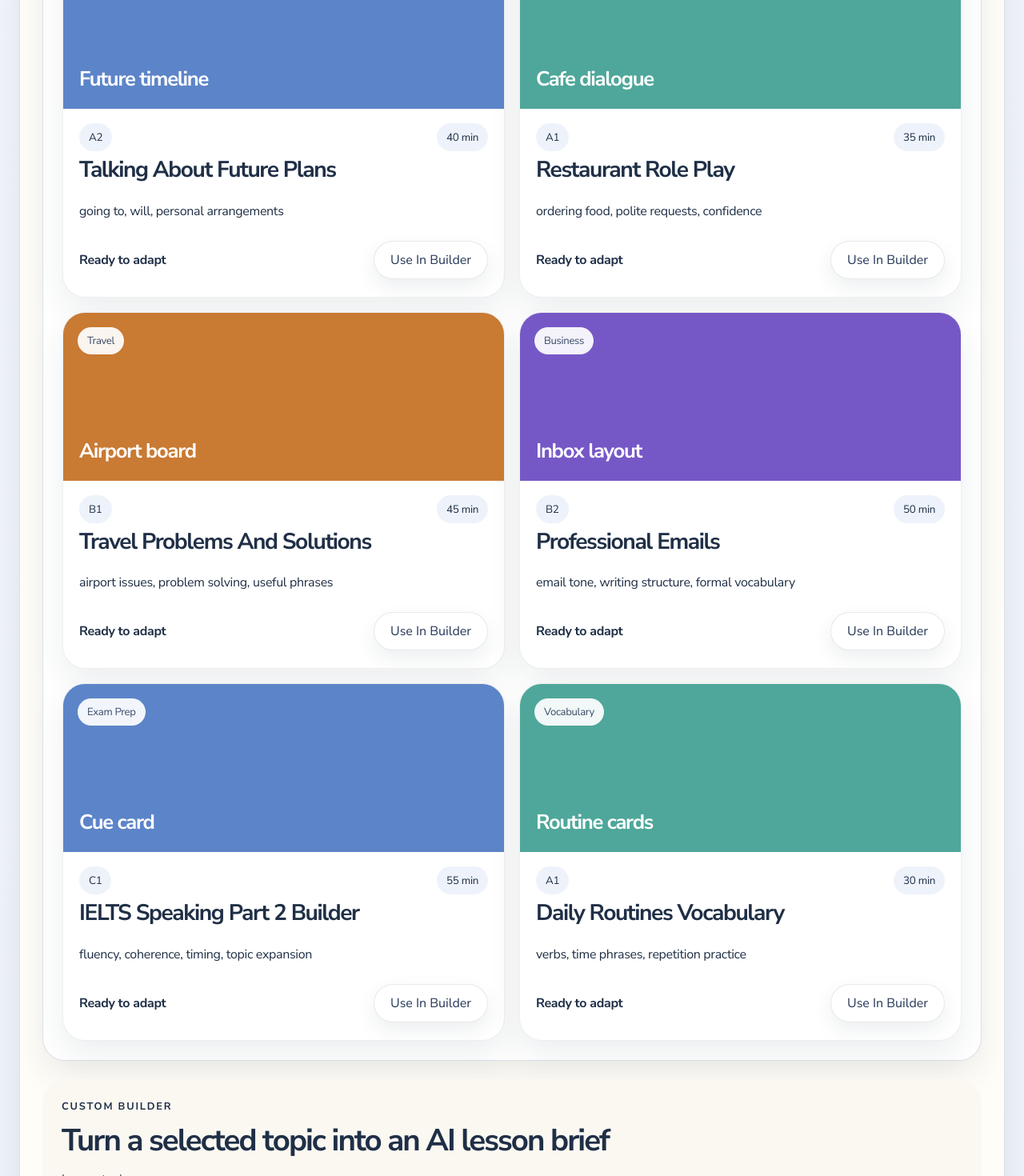
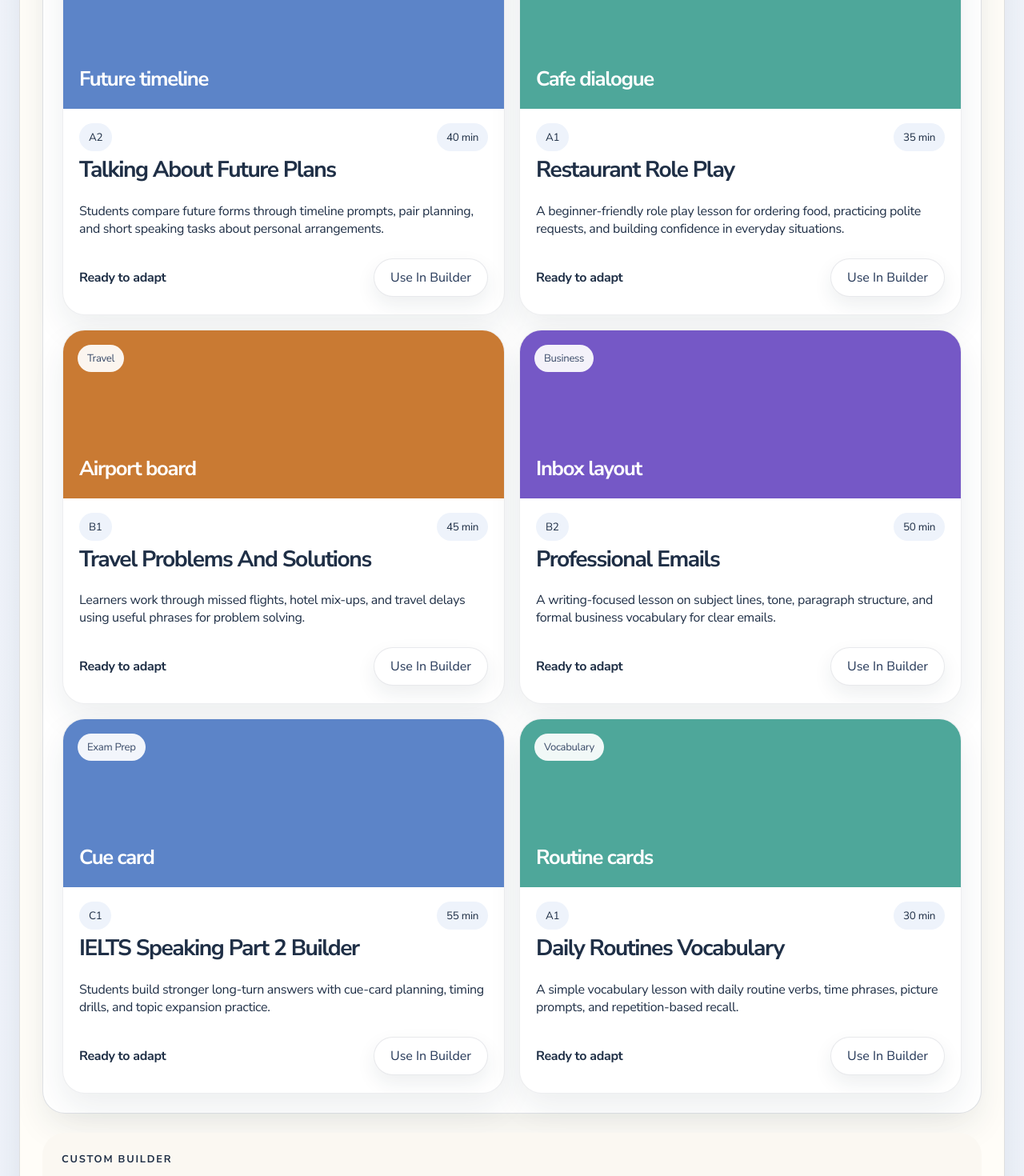
Before and after one commit to lana486/2, a Next.js app: page /lesson-studio in a window 1280 px wide. Shown: the part 2120-3590 px from the top of the page at 80% size. Built offline with nearby package versions, Linux system fonts and the light colour scheme.

Commit message:
Add clickable lesson modal

```diff
--- a/components/lesson-studio-form.tsx
+++ b/components/lesson-studio-form.tsx
@@ -1,7 +1,7 @@
 "use client";
 
-import type { ChangeEvent, FormEvent } from "react";
-import { useMemo, useState } from "react";
+import type { ChangeEvent, FormEvent, KeyboardEvent } from "react";
+import { useEffect, useMemo, useState } from "react";
 import { useRouter } from "next/navigation";
 
 type MaterialItem = {
@@ -9,24 +9,18 @@ type MaterialItem = {
   type: string;
 };
 
-type LessonCard = {
+type LessonPreview = {
   title: string;
   topic: string;
-  level: "A1" | "A2" | "B1" | "B2" | "C1";
+  level: "A1" | "A2" | "B1" | "B2" | "C1" | "A2-B1" | "A1-A2" | "B1-B2";
   duration: string;
-  focus: string;
-  imageLabel: string;
+  description: string;
+  tags: string[];
+  coverLabel: string;
+  lessonLink: string;
   colorClass: string;
-};
-
-type FeaturedTemplate = {
-  title: string;
-  meta: string;
-  text: string;
-  tags: string[];
-  author: string;
-  rating: string;
-  colorClass: string;
+  author?: string;
+  rating?: string;
 };
 
 const lessonFrames = [
@@ -47,14 +41,16 @@ const topicFilters = ["All", "Speaking", "Grammar", "Vocabulary", "Business", "T
 const levelFilters = ["All", "A1", "A2", "B1", "B2", "C1"] as const;
 const popularFilters = ["Interactive", "Worksheets", "Presentations", "Grammar", "Reading"] as const;
 
-const lessonCards: LessonCard[] = [
+const lessonCards: LessonPreview[] = [
   {
     title: "Talking About Future Plans",
     topic: "Grammar",
     level: "A2",
     duration: "40 min",
-    focus: "going to, will, personal arrangements",
-    imageLabel: "Future timeline",
+    description: "Students compare future forms through timeline prompts, pair planning, and short speaking tasks about personal arrangements.",
+    tags: ["going to", "will", "arrangements"],
+    coverLabel: "Future timeline",
+    lessonLink: "https://miro.com/app/board/uXjV-example-future-plans/",
     colorClass: "studio-card-blue",
   },
   {
@@ -62,8 +58,10 @@ const lessonCards: LessonCard[] = [
     topic: "Speaking",
     level: "A1",
     duration: "35 min",
-    focus: "ordering food, polite requests, confidence",
-    imageLabel: "Cafe dialogue",
+    description: "A beginner-friendly role play lesson for ordering food, practicing polite requests, and building confidence in everyday situations.",
+    tags: ["ordering food", "polite requests", "confidence"],
+    coverLabel: "Cafe dialogue",
+    lessonLink: "https://miro.com/app/board/uXjV-example-restaurant-role-play/",
     colorClass: "studio-card-green",
   },
   {
@@ -71,8 +69,10 @@ const lessonCards: LessonCard[] = [
     topic: "Travel",
     level: "B1",
     duration: "45 min",
-    focus: "airport issues, problem solving, useful phrases",
-    imageLabel: "Airport board",
+    description: "Learners work through missed flights, hotel mix-ups, and travel delays using useful phrases for problem solving.",
+    tags: ["airport issues", "problem solving", "travel phrases"],
+    coverLabel: "Airport board",
+    lessonLink: "https://miro.com/app/board/uXjV-example-travel-problems/",
     colorClass: "studio-card-sand",
   },
   {
@@ -80,8 +80,10 @@ const lessonCards: LessonCard[] = [
     topic: "Business",
     level: "B2",
     duration: "50 min",
-    focus: "email tone, writing structure, formal vocabulary",
-    imageLabel: "Inbox layout",
+    description: "A writing-focused lesson on subject lines, tone, paragraph structure, and formal business vocabulary for clear emails.",
+    tags: ["email tone", "writing structure", "formal vocabulary"],
+    coverLabel: "Inbox layout",
+    lessonLink: "https://miro.com/app/board/uXjV-example-professional-emails/",
     colorClass: "studio-card-purple",
   },
   {
@@ -89,8 +91,10 @@ const lessonCards: LessonCard[] = [
     topic: "Exam Prep",
     level: "C1",
     duration: "55 min",
-    focus: "fluency, coherence, timing, topic expansion",
-    imageLabel: "Cue card",
+    description: "Students build stronger long-turn answers with cue-card planning, timing drills, and topic expansion practice.",
+    tags: ["fluency", "coherence", "timing"],
+    coverLabel: "Cue card",
+    lessonLink: "https://miro.com/app/board/uXjV-example-ielts-speaking-builder/",
     colorClass: "studio-card-blue",
   },
   {
@@ -98,39 +102,53 @@ const lessonCards: LessonCard[] = [
     topic: "Vocabulary",
     level: "A1",
     duration: "30 min",
-    focus: "verbs, time phrases, repetition practice",
-    imageLabel: "Routine cards",
+    description: "A simple vocabulary lesson with daily routine verbs, time phrases, picture prompts, and repetition-based recall.",
+    tags: ["verbs", "time phrases", "repetition"],
+    coverLabel: "Routine cards",
+    lessonLink: "https://miro.com/app/board/uXjV-example-daily-routines/",
     colorClass: "studio-card-green",
   },
 ];
 
-const featuredTemplates: FeaturedTemplate[] = [
+const featuredTemplates: LessonPreview[] = [
   {
     title: "Future Forms Workshop",
-    meta: "English · A2-B1 · 45 min",
-    text: "A ready-made lesson with timeline visuals, guided grammar discovery, and speaking practice.",
+    topic: "English",
+    level: "A2-B1",
+    duration: "45 min",
+    description: "A ready-made lesson with timeline visuals, guided grammar discovery, and speaking practice.",
     tags: ["future forms", "visual learning", "interactive"],
+    coverLabel: "Future timeline",
+    lessonLink: "https://miro.com/app/board/uXjV-example-future-forms-workshop/",
+    colorClass: "studio-card-blue",
     author: "Olena Koval",
     rating: "4.9",
-    colorClass: "studio-card-blue",
   },
   {
     title: "Travel English Essentials",
-    meta: "Speaking · A1-A2 · 40 min",
-    text: "Role-play driven material for airports, hotels, directions, and survival phrases.",
+    topic: "Speaking",
+    level: "A1-A2",
+    duration: "40 min",
+    description: "Role-play driven material for airports, hotels, directions, and survival phrases.",
     tags: ["travel", "role play", "speaking"],
+    coverLabel: "Travel board",
+    lessonLink: "https://miro.com/app/board/uXjV-example-travel-english-essentials/",
+    colorClass: "studio-card-green",
     author: "Mila Brown",
     rating: "4.8",
-    colorClass: "studio-card-green",
   },
   {
     title: "Professional Email Builder",
-    meta: "Writing · B1-B2 · 60 min",
-    text: "Structured writing lesson with tone guidance, model phrases, and AI correction prompts.",
+    topic: "Writing",
+    level: "B1-B2",
+    duration: "60 min",
+    description: "Structured writing lesson with tone guidance, model phrases, and AI correction prompts.",
     tags: ["business", "writing", "email"],
+    coverLabel: "Inbox layout",
+    lessonLink: "https://miro.com/app/board/uXjV-example-professional-email-builder/",
+    colorClass: "studio-card-purple",
     author: "James Wilson",
     rating: "4.7",
-    colorClass: "studio-card-purple",
   },
 ];
 
@@ -143,6 +161,7 @@ export function LessonStudioForm() {
   const [materials, setMaterials] = useState<MaterialItem[]>([]);
   const [activeTopic, setActiveTopic] = useState<(typeof topicFilters)[number]>("All");
   const [activeLevel, setActiveLevel] = useState<(typeof levelFilters)[number]>("All");
+  const [selectedLesson, setSelectedLesson] = useState<LessonPreview | null>(null);
 
   const filteredLessons = useMemo(() => {
     return lessonCards.filter((lesson) => {
@@ -151,6 +170,27 @@ export function LessonStudioForm() {
       return topicMatch && levelMatch;
     });
   }, [activeTopic, activeLevel]);
+
+  useEffect(() => {
+    if (!selectedLesson) {
+      return;
+    }
+
+    const handleEscape = (event: globalThis.KeyboardEvent) => {
+      if (event.key === "Escape") {
+        setSelectedLesson(null);
+      }
+    };
+
+    const previousOverflow = document.body.style.overflow;
+    document.body.style.overflow = "hidden";
+    window.addEventListener("keydown", handleEscape);
+
+    return () => {
+      document.body.style.overflow = previousOverflow;
+      window.removeEventListener("keydown", handleEscape);
+    };
+  }, [selectedLesson]);
 
   function handleFiles(event: ChangeEvent<HTMLInputElement>) {
     const files = Array.from(event.target.files ?? []);
@@ -177,9 +217,24 @@ export function LessonStudioForm() {
     router.push("/lesson-studio/generated");
   }
 
-  function useLessonCard(lesson: LessonCard) {
+  function useLessonCard(lesson: LessonPreview) {
     setTopic(lesson.title);
-    setNotes(`Selected studio template: ${lesson.focus}. Adapt for the group and add AI-supported materials if needed.`);
+    setNotes(`Selected studio template: ${lesson.tags.join(", ")}. Adapt for the group and add AI-supported materials if needed.`);
+  }
+
+  function openLesson(lesson: LessonPreview) {
+    setSelectedLesson(lesson);
+  }
+
+  function closeLesson() {
+    setSelectedLesson(null);
+  }
+
+  function openCardFromKeyboard(event: KeyboardEvent<HTMLElement>, lesson: LessonPreview) {
+    if (event.key === "Enter" || event.key === " ") {
+      event.preventDefault();
+      openLesson(lesson);
+    }
   }
 
   return (
@@ -254,14 +309,23 @@ export function LessonStudioForm() {
 
           <div className="learnflow-template-grid studio-template-grid">
             {featuredTemplates.map((card) => (
-              <article key={card.title} className="learnflow-template-card">
+              <article
+                key={card.title}
+                className="learnflow-template-card learnflow-template-card-clickable"
+                role="button"
+                tabIndex={0}
+                onClick={() => openLesson(card)}
+                onKeyDown={(event) => openCardFromKeyboard(event, card)}
+              >
                 <div className={`learnflow-template-top ${card.colorClass}`}>
                   <span className="learnflow-template-badge">Premium</span>
                   <h3>{card.title}</h3>
                 </div>
                 <div className="learnflow-template-body">
-                  <p className="learnflow-template-meta">{card.meta}</p>
-                  <p>{card.text}</p>
+                  <p className="learnflow-template-meta">
+                    {card.topic} · {card.level} · {card.duration}
+                  </p>
+                  <p>{card.description}</p>
                   <div className="learnflow-tag-row">
                     {card.tags.map((tag) => (
                       <span key={tag}>{tag}</span>
@@ -319,10 +383,17 @@ export function LessonStudioForm() {
 
         <div className="studio-lesson-grid">
           {filteredLessons.map((lesson) => (
-            <article key={`${lesson.title}-${lesson.level}`} className="studio-lesson-card">
+            <article
+              key={`${lesson.title}-${lesson.level}`}
+              className="studio-lesson-card studio-lesson-card-clickable"
+              role="button"
+              tabIndex={0}
+              onClick={() => openLesson(lesson)}
+              onKeyDown={(event) => openCardFromKeyboard(event, lesson)}
+            >
               <div className={`studio-lesson-art ${lesson.colorClass}`}>
                 <span className="studio-lesson-art-badge">{lesson.topic}</span>
-                <strong>{lesson.imageLabel}</strong>
+                <strong>{lesson.coverLabel}</strong>
               </div>
               <div className="studio-lesson-meta">
                 <div className="studio-lesson-topline">
@@ -330,10 +401,17 @@ export function LessonStudioForm() {
                   <span>{lesson.duration}</span>
                 </div>
                 <h3>{lesson.title}</h3>
-                <p>{lesson.focus}</p>
+                <p>{lesson.description}</p>
                 <div className="studio-lesson-footer">
                   <strong>Ready to adapt</strong>
-                  <button type="button" className="button learnflow-secondary" onClick={() => useLessonCard(lesson)}>
+                  <button
+                    type="button"
+                    className="button learnflow-secondary"
+                    onClick={(event) => {
+                      event.stopPropagation();
+                      useLessonCard(lesson);
+                    }}
+                  >
                     Use In Builder
                   </button>
                 </div>
@@ -342,6 +420,48 @@ export function LessonStudioForm() {
           ))}
         </div>
       </section>
+
+      {selectedLesson ? (
+        <div className="lesson-modal-backdrop" onClick={closeLesson}>
+          <section
+            className="lesson-modal"
+            role="dialog"
+            aria-modal="true"
+            aria-labelledby="lesson-modal-title"
+            onClick={(event) => event.stopPropagation()}
+          >
+            <button type="button" className="lesson-modal-close" onClick={closeLesson} aria-label="Close lesson details">
+              ×
+            </button>
+
+            <div className={`lesson-modal-cover ${selectedLesson.colorClass}`}>
+              <span className="lesson-modal-cover-badge">{selectedLesson.topic}</span>
+              <strong>{selectedLesson.coverLabel}</strong>
+            </div>
+
+            <div className="lesson-modal-meta">
+              <span>{selectedLesson.level}</span>
+              {selectedLesson.tags.map((tag) => (
+                <span key={tag}>{tag}</span>
+              ))}
+              <span>{selectedLesson.duration}</span>
+            </div>
+
+            <div className="lesson-modal-body">
+              <h3 id="lesson-modal-title">{selectedLesson.title}</h3>
+              <p>{selectedLesson.description}</p>
+              <a
+                href={selectedLesson.lessonLink}
+                target="_blank"
+                rel="noreferrer"
+                className="button button-primary lesson-modal-link"
+              >
+                Open lesson in Miro
+              </a>
+            </div>
+          </section>
+        </div>
+      ) : null}
 
       <form className="studio-form" onSubmit={handleSubmit}>
         <div className="section-header-row">
```
